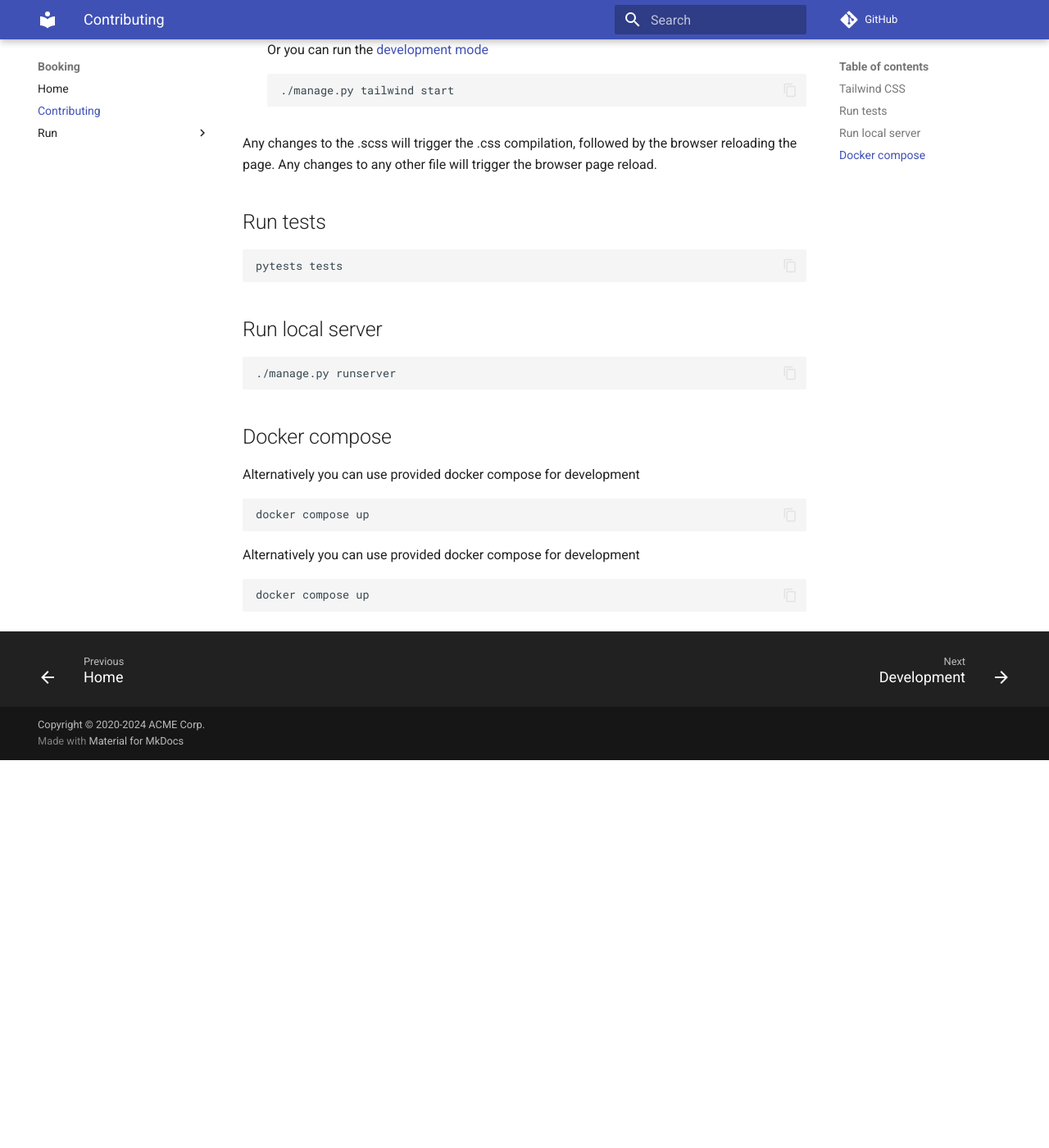
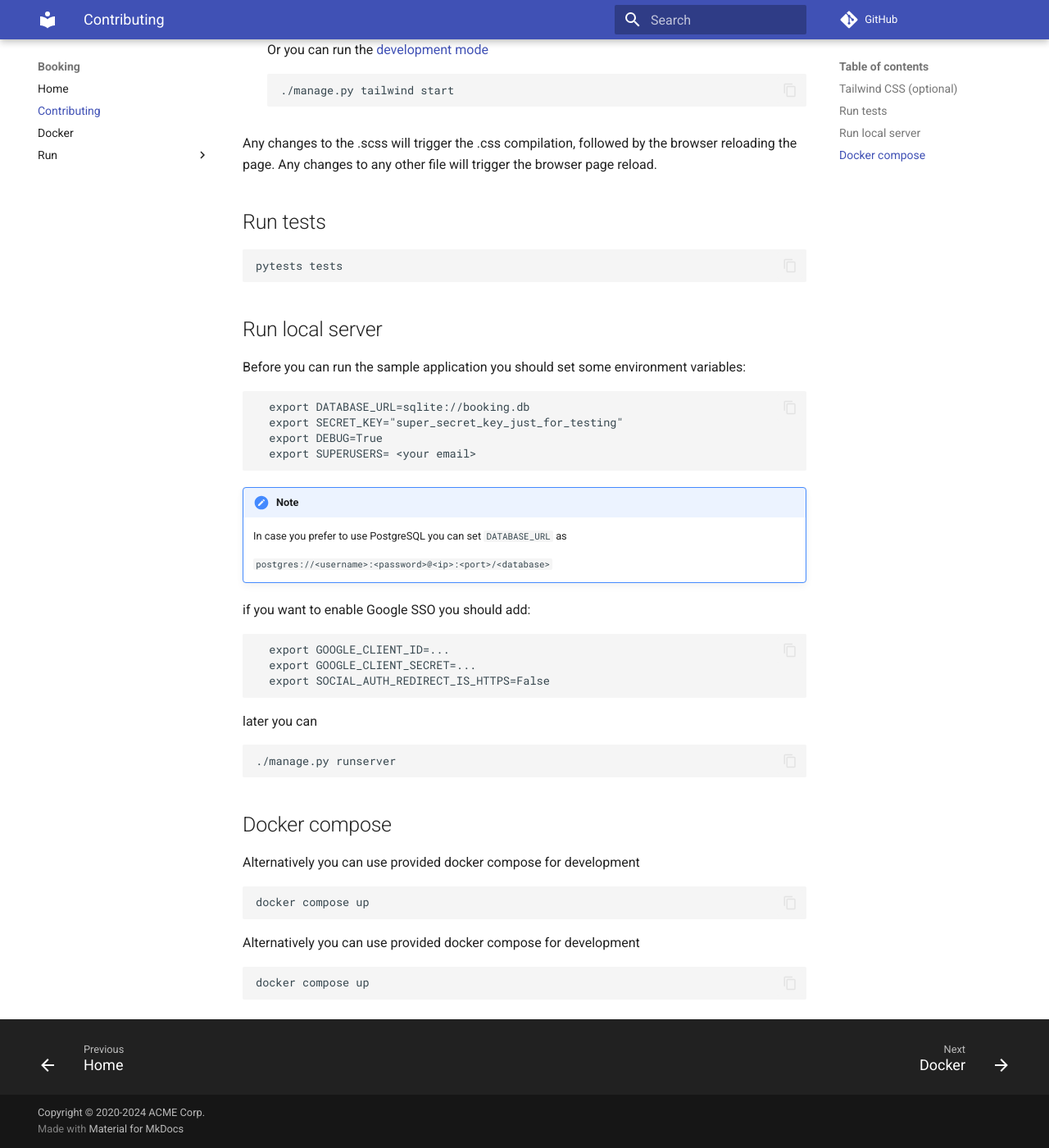
Before and after one commit to saxix/booking, an MkDocs documentation site: the page built from docs/src/contributing.md, in a window 1280 px wide and 1400 px high, scrolled down 767 px. Shown: the whole window at 82% size. Built offline with MkDocs 1.6.1 and Material for MkDocs 9.7.7, drawn with Linux system fonts in a browser that asks for light colours; comment, search, counter and statistics services are not loaded; before the commit the page ends 1694 px from its top, so only the background shows below that; some of the changed text lies outside the part shown.

Commit message:
add bokking cancel

```diff
--- a/docs/src/contributing.md
+++ b/docs/src/contributing.md
@@ -11,7 +11,7 @@
     pre-commit install --hook-type pre-commit --hook-type pre-push
 
 
-## Tailwind CSS
+## Tailwind CSS (optional)
 
 This project uses [django-tailwind](https://django-tailwind.readthedocs.io/en/latest/installation.html) to manage
 CSS. CSS sources are located in the `booking/theme/static_src/src/`.
@@ -45,6 +45,28 @@
 
 ## Run local server
 
+Before you can run the sample application you should set some environment variables:
+
+      export DATABASE_URL=sqlite://booking.db
+      export SECRET_KEY="super_secret_key_just_for_testing"
+      export DEBUG=True
+      export SUPERUSERS= <your email>
+
+!!! note
+
+    In case you prefer to use PostgreSQL you can set `DATABASE_URL` as
+
+       `postgres://<username>:<password>@<ip>:<port>/<database>`
+
+
+if you want to enable Google SSO you should add:
+
+      export GOOGLE_CLIENT_ID=...
+      export GOOGLE_CLIENT_SECRET=...
+      export SOCIAL_AUTH_REDIRECT_IS_HTTPS=False
+
+later you can
+
 
     ./manage.py runserver
 
--- a/src/booking/templates/book_add.html
+++ b/src/booking/templates/book_add.html
@@ -68,7 +68,7 @@
                 </div>
                 <div class="p-4 border-t mx-8 mt-2">
                     <button type="submit"
-                            class="w-1/2 block mx-auto rounded-full bg-gray-900 hover:shadow-lg font-semibold text-white px-6 py-2">
+                            class="">
                         Rent
                     </button>
                 </div>
--- a/src/booking/templates/bookings.html
+++ b/src/booking/templates/bookings.html
@@ -22,6 +22,8 @@
                         <p class="pt-1 text-gray-900">{{ e.price }}</p>
                         <p class="pt-1 text-gray-900">{{ e.start_date }}</p>
                         <p class="pt-1 text-gray-900">{{ e.end_date }}</p>
+                    <a href="{% url "booking-cancel" e.id %}"
+                       class="button border text-center py-1 bg-red-100 shadow-sm rounded-md">{% trans "Cancel booking" %}</a>
                 </div>
             {% endfor %}
         </div>
--- a/src/booking/templates/login.html
+++ b/src/booking/templates/login.html
@@ -8,7 +8,7 @@
                         Login
                     </h1>
                     <div class="w-full flex-1 mt-8">
-                        {%  if sso_enabled %}
+                        {% if sso_enabled %}
                         <div class="flex flex-col items-center">
                             <a href="{% url "social:begin" "google-oauth2" %}"
                                class="w-full max-w-xs font-bold shadow-sm rounded-lg py-3 bg-indigo-100 text-gray-800 flex items-center justify-center transition-all duration-300 ease-in-out focus:outline-none hover:shadow focus:shadow-sm focus:shadow-outline">
@@ -54,7 +54,7 @@
                                         <path d="M20 8v6M23 11h-6"/>
                                     </svg>
                                     <span class="ml-3">
-                                {% trans "Sign up" %}
+                                {% trans "Sign Up" %}
                             </span>
                                 </button>
                             </form>
--- a/src/booking/theme/static_src/src/styles.scss
+++ b/src/booking/theme/static_src/src/styles.scss
@@ -1,7 +1,11 @@
 @tailwind base;
 @tailwind components;
 @tailwind utilities;
-
+form{
+  input[type=submit], button[type=submit]{
+    @apply w-1/2 block mx-auto rounded-full bg-gray-900 hover:shadow-lg font-semibold text-white px-6 py-2 cursor-pointer;
+  }
+}
 #register-form, #login-form {
   input[type=text], input[type=password], input[type=email] {
     @apply border w-full border-gray-300 rounded py-2 px-4 flex appearance-none;
```
Also changed, not shown: docs/src/docker.md (added, +12 -0 lines), docs/src/index.md (+4 -4 lines), src/booking/templates/book_delete.html (+22 -2 lines), docs/src/.pages, src/booking/theme/static/css/styles.css, 3 other files.
